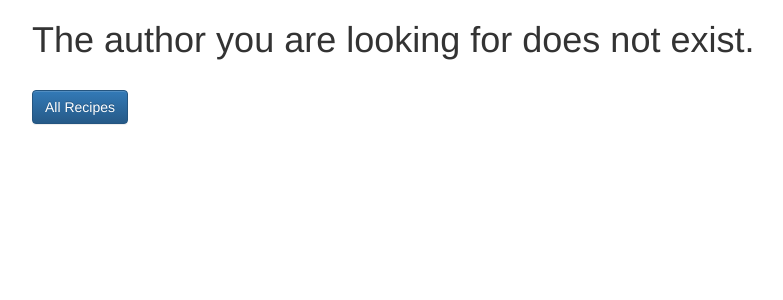
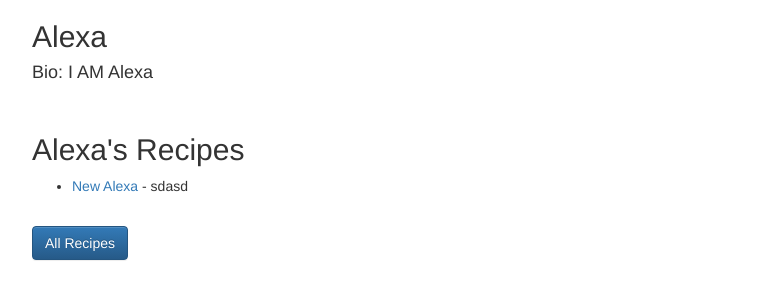
Before and after one commit to Mike-Boring/recipebox, a Django app: page /author/2/ in a window 1280 px wide. Shown: the top 300 px of the page, without its empty margins (38-821 px from the left). Run offline with Django 3.2, Linux system fonts and the light colour scheme; data comes from the database, SQL or seed files in the repository; some libraries are stand-ins or nearby versions.

Commit message:
Successfully adding new user and author via new author link and also with signup

```diff
--- a/homepage/models.py
+++ b/homepage/models.py
@@ -17,12 +17,13 @@
 
 
 class Author(models.Model):
-    name = models.CharField(max_length=80)
+    username = models.CharField(max_length=100)
+    password = models.CharField(max_length=50)
     bio = models.TextField()
     user = models.OneToOneField(User, on_delete=models.CASCADE)
 
     def __str__(self):
-        return f'{self.name}'
+        return f'{self.username}'
 
 
 class Profile(models.Model):
--- a/homepage/views.py
+++ b/homepage/views.py
@@ -52,8 +52,14 @@
 def author_form_view(request):
     if request.method == "POST":
         form = AuthorForm(request.POST)
-        form.save()
-        return HttpResponseRedirect(reverse("homepage"))
+        if form.is_valid():
+            data = form.cleaned_data
+            new_user = User.objects.create_user(username=data.get(
+                "username"), password=data.get("password"))
+            Author.objects.create(username=data.get(
+                "username"), bio=data.get("bio"), user=new_user)
+            login(request, new_user)
+            return HttpResponseRedirect(reverse("homepage"))
 
     form = AuthorForm()
     return render(request, "generic_form.html", {"form": form})
@@ -81,7 +87,7 @@
             data = form.cleaned_data
             new_user = User.objects.create_user(username=data.get(
                 "username"), password=data.get("password"))
-            Author.objects.create(name=data.get(
+            Author.objects.create(username=data.get(
                 "username"), bio=data.get("bio"), user=new_user)
             login(request, new_user)
             return HttpResponseRedirect(reverse("homepage"))
--- a/templates/author_detail.html
+++ b/templates/author_detail.html
@@ -11,10 +11,10 @@
     {% if not author %}
         <h1>The author you are looking for does not exist.</h1>
         {% else %}
-        <h2>{{ author.name }}</h2>
+        <h2>{{ author.username }}</h2>
         <h4>Bio: {{ author.bio }}</h4>
         <br>
-        <h2>{{ author.name }}'s Recipes</h2>
+        <h2>{{ author.username }}'s Recipes</h2>
         <ul>
         {% for post in recipes %}
         <li>
--- a/templates/recipe_detail.html
+++ b/templates/recipe_detail.html
@@ -12,7 +12,7 @@
   <h1>The recipe you are looking for does not exist.</h1>
   {% else %}
   <h2>{{ recipe.title }}</h2>
-  <h4>Author: <a href="/author/{{ recipe.author.id }}">{{ recipe.author.name }}</a></h4>
+  <h4>Author: <a href="/author/{{ recipe.author.id }}">{{ recipe.author.username }}</a></h4>
   <h4>Description: {{ recipe.description }}</h4>
   <h4>Time to make: {{ recipe.time_required }}</h4>
   <h4>Instructions: {{ recipe.instructions }}</h4>
```
Also changed, not shown: homepage/forms.py (+4 -4 lines), db.sqlite3, homepage/migrations/0001_initial.py.
